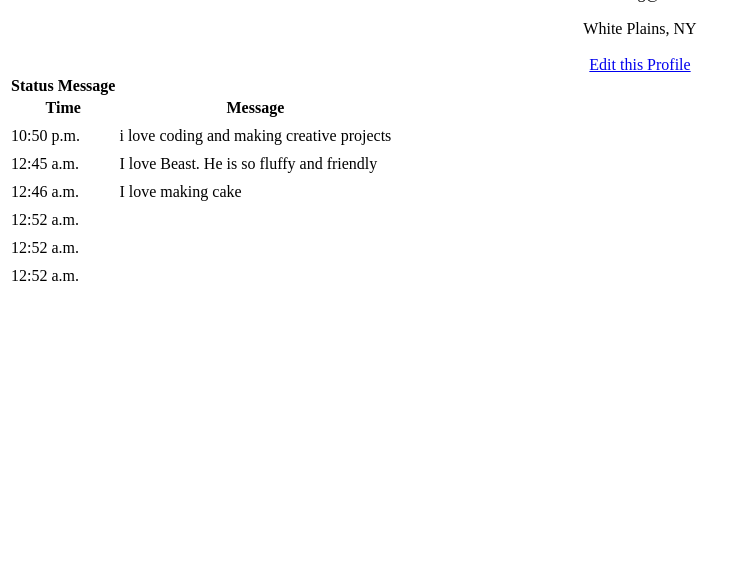
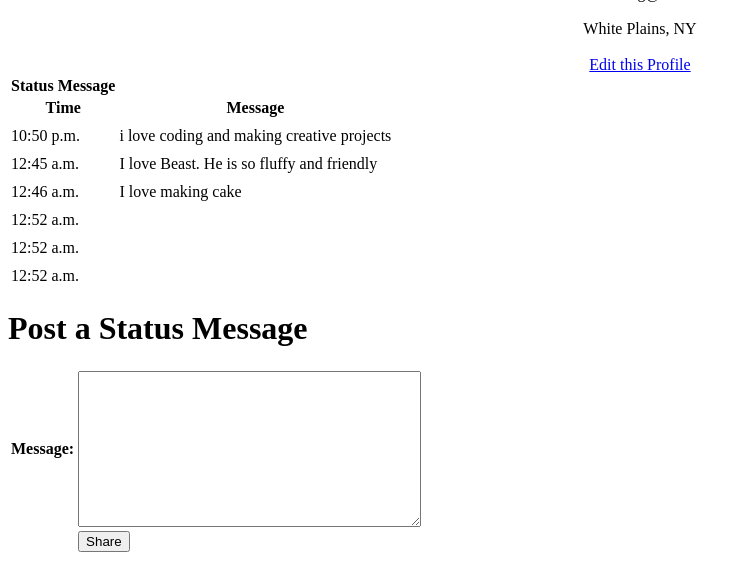
Before and after one commit to ssung01-pixel/cs108-examples, a Django app: page /mini_fb/profile/1 in a window 1280 px wide. Shown: the part 340-911 px from the top of the page, without its empty margins (0-750 px from the left). Before the commit the page ends 621 px from the top, so only its background shows below. Run offline with Django 3.2, Linux system fonts and the light colour scheme; data comes from the database, SQL or seed files in the repository; both versions use the stored data as it was after the commit.

Commit message:
added post status message feature

```diff
--- a/mini_fb/forms.py
+++ b/mini_fb/forms.py
@@ -1,17 +1,18 @@
 # File: forms.py
 # Author: Sarinna Sung, (ssung101@bu.edu), 03/25/2021
-# Description:
+# Description: Creating Forms to show on the
 
 from django import forms
 from .models import Profile, StatusMessage
 
 class CreateProfileForm(forms.ModelForm):
     ''' A form to create a new Profile object. '''
+    # attributes specifying the list of fields that this for should set
     first_name = forms.CharField(label="first name", required=True)
     last_name = forms.CharField(label="last name", required=True)
     birth_date = forms.DateField(widget=forms.SelectDateWidget(years=range(2012,1920,-1),),)
     city = forms.CharField(label="city", required=True)
-    email_address = forms.CharField(label="email address", required=True)
+    email_address = forms.EmailField(label="email address", required=True)
 
     class Meta:
         ''' additional data about this form '''
@@ -20,12 +21,20 @@ class CreateProfileForm(forms.ModelForm):
 
 class UpdateProfileForm(forms.ModelForm):
     ''' A form to be able to update a Profile'''
+    # attributes specifying the list of fields that this for should set
     first_name = forms.CharField(label="first name", required=True)
     last_name = forms.CharField(label="last name", required=True)
     birth_date = forms.DateField(widget=forms.SelectDateWidget(years=range(2012,1920,-1),),)
     city = forms.CharField(label="city", required=True)
-    email_address = forms.CharField(label="email address", required=True)
+    email_address = forms.EmailField(label="email address", required=True)
     class Meta:
         ''' additional data about this form '''
-        model = Profile # which to update
+        model = Profile # which model to create
         fields = ['first_name', 'last_name', 'birth_date','city', 'email_address', 'profile_img_url'] # which fields to update
+
+class CreateStatusMessageForm(forms.ModelForm):
+    ''' A form to be able to update a Profile'''
+    class Meta:
+        ''' additional data about this form '''
+        model = StatusMessage # which model to create
+        fields = ['message'] # which fields for the status message
--- a/mini_fb/models.py
+++ b/mini_fb/models.py
@@ -14,7 +14,6 @@ class Profile(models.Model):
     city = models.TextField(blank=True) # creating a city text feild
     email_address = models.TextField(blank=True) # creating a email address text field
     profile_img_url = models.URLField(blank=True) # creating a URL feild for the picture attribute
-
     def __str__(self):
         '''Return a string representation of this object. '''
 
@@ -26,7 +25,7 @@ class Profile(models.Model):
 
     def get_absolute_url(self):
         '''Provide a url to show this object '''
-        return reverse('show_profile_page', kwargs={'pk':self.pk})
+        return reverse('show_profile_page', kwargs={'pk':self.pk}) #return a URL to show this one profile
 
 class StatusMessage(models.Model):
     ''' models the data attributes of Facebook status message. '''
--- a/mini_fb/templates/mini_fb/base.html
+++ b/mini_fb/templates/mini_fb/base.html
@@ -14,8 +14,8 @@
         <header>
             <h1 style="color:rgb(66, 103,178);"> MiniFacebook </h1> <!--which has a link to the main URL you have (show_all_profiles); this will allow users to return to the main page.-->
             <br>
-            <a href = "{% url 'show_all_profiles' %}"> Home </a>  |<!-- the home page is all the profiles shown-->
-            <a href = "{% url 'create_profile' %}"> Create a New Profile </a>  |<!-- the create new profile page-->
+            <a href = "{% url 'show_all_profiles' %}"> MiniFacebook Home </a>  |<!-- the home page is all the profiles shown-->
+            <a href = "{% url 'create_profile' %}"> Create Profile </a>  |<!-- the create new profile page-->
         </header>
         <br>
         {% block content %} <!--Create a content block to be filled in by the pages that inherit from base.html.-->
--- a/mini_fb/templates/mini_fb/show_all_profiles.html
+++ b/mini_fb/templates/mini_fb/show_all_profiles.html
@@ -9,8 +9,7 @@
 {% extends 'mini_fb/base.html' %}
 {% block content %}
 
-<h1 style="color:rgb(66, 103,178);"> MiniFacebook </h1> <!-- Creating a heading and changing the color to blue-->
-
+<h1 style="color:rgb(66, 103,178);"> MiniFacebook </h1> <!--which has a link to the main URL you have (show_all_profiles); this will allow users to return to the main page.-->
 <!-- display the context data -->
 <h2 style="color:rgb(66,103,178); font-size: 40pt;"><center> Showing all Profiles</center></h2> <!-- Creating a new heading for showing all the profiles, adding a color, adding a font size, and centering-->
 
--- a/mini_fb/templates/mini_fb/show_profile_page.html
+++ b/mini_fb/templates/mini_fb/show_profile_page.html
@@ -38,5 +38,20 @@
     {% endfor %} <!-- ending the loop -->
     </table>
 
+    <h1>Post a Status Message</h1> <!-- headings for status message-->
+
+    <form method="POST" action="{% url 'post_status_message' profile.pk %}"> <!-- HTTP POST to send data to the server -->
+        {% csrf_token %}
+        <table>
+        {{create_status_form.as_table}} <!-- table-style formatting -->
+        <tr>
+            <td></td> <!-- empty! -->
+            <td><input type="submit" value="Share"></td>
+        </tr>
+        </table>
+
+    </form>
+
+
 {% endblock %} <!--inherit from base.html endblock-->
 </body>
--- a/mini_fb/templates/mini_fb/update_profile_form.html
+++ b/mini_fb/templates/mini_fb/update_profile_form.html
@@ -1,4 +1,7 @@
 <!-- mini_fb/update_profile_form.html -->
+<!-- Author: Sarinna Sung, (ssung101@bu.edu), 03/24/2021-->
+<!-- being able to update the profile form and given the option.
+-->
 {% extends 'mini_fb/base.html' %}
 
 {% block content %}
--- a/mini_fb/urls.py
+++ b/mini_fb/urls.py
@@ -7,9 +7,9 @@ from django.urls import path # import the path function from the django urls lib
 from .views import * # ShowAllProfilesView, ShowProfilePageView our view class definition
 
 urlpatterns = [
-    path('', ShowAllProfilesView.as_view(), name = "show_all_profiles"), #  creating a list of URL patterns
-    path('profile/<int:pk>', ShowProfilePageView.as_view(), name = "show_profile_page"), #  creating a list of URL pattern to show profile
-    path('profile/<int:pk>/update', UpdateProfileView.as_view(), name = "update_profile"), #  creating a list of URL pattern to show profile
-    path('create_profile', CreateProfileView.as_view(), name = "create_profile"), #  creating a list of URL pattern to show profile
-
+    path('', ShowAllProfilesView.as_view(), name = "show_all_profiles"),                    #  creating a list of URL patterns to show profile
+    path('profile/<int:pk>', ShowProfilePageView.as_view(), name = "show_profile_page"),    #  creating a list of URL pattern to show profile
+    path('profile/<int:pk>/update', UpdateProfileView.as_view(), name = "update_profile"),  #  creating a list of URL pattern to show profile
+    path('create_profile', CreateProfileView.as_view(), name = "create_profile"),           #  creating a list of URL pattern to show profile
+    path('profile/<int:pk>/post_status', post_status_message, name = "post_status_message"), #  creating a list of URL pattern to show profile
 ]
--- a/mini_fb/views.py
+++ b/mini_fb/views.py
@@ -6,7 +6,9 @@
 from django.shortcuts import render
 from django.views.generic import ListView, DetailView, CreateView, UpdateView
 from .models import Profile                          # import the model that we want to use.
-from .forms import CreateProfileForm, UpdateProfileForm
+from .forms import CreateProfileForm, UpdateProfileForm, CreateStatusMessageForm
+from django.shortcuts import redirect
+from django.urls import reverse
 
 class ShowAllProfilesView(ListView):
     ''' Show the listing on Profile '''
@@ -17,18 +19,59 @@ class ShowAllProfilesView(ListView):
 
 class ShowProfilePageView(DetailView):
     '''Display a single Profile object'''
-    model = Profile                                  # retrieve Profile objects from the data database
-    template_name = "mini_fb/show_profile_page.html" # create template that I am going to display this data.
-    context_object_name = "profile"                  # name of the variable to access from within the data.
+    model = Profile                                     # retrieve Profile objects from the data database
+    template_name = "mini_fb/show_profile_page.html"    # create template that I am going to display this data.
+    context_object_name = "profile"                     # name of the variable to access from within the data.
+    def get_context_data(self, **kwargs):
+        '''Return the context data (a dictionary) to be used in the template.'''
 
+        # obtain the default context data (a dictionary) from the superclass;
+        # this will include the Profile record to display for this page view
+        context = super(ShowProfilePageView, self).get_context_data(**kwargs)
+        # create a new CreateStatusMessageForm, and add it into the context dictionary
+        form = CreateStatusMessageForm()
+        context['create_status_form'] = form
+        # return this context dictionary
+        return context
 class CreateProfileView(CreateView):
     ''' Create a new Profile Object and store it into the database'''
-    model = Profile                                  # which model to create
-    form_class = CreateProfileForm
+    model = Profile                                     # retrieve Profile objects from the data database
+    form_class = CreateProfileForm                      # creating the profile form class
     template_name = "mini_fb/create_profile_form.html"
 
 class UpdateProfileView(UpdateView):
     ''' Update a Profile Object and store it into the database'''
-    model = Profile                                  # which model to create
-    form_class = UpdateProfileForm
-    template_name = "mini_fb/update_profile_form.html"
+    model = Profile                                     # retrieve Profile objects from the data database
+    form_class = UpdateProfileForm                      # creating the profile form class
+    template_name = "mini_fb/update_profile_form.html"  # create template that I am going to display this data.
+
+def post_status_message(request, pk):
+    '''
+    Process a form submission to post a new status message.
+    '''
+
+    # if and only if we are processing a POST request, try to read the data
+    if request.method == 'POST':
+
+        # print(request.POST) # for debugging at the console
+
+        # create the form object from the request's POST data
+        form = CreateStatusMessageForm(request.POST or None)
+
+        if form.is_valid():
+
+            # create the StatusMessage object with the data in the CreateStatusMessageForm
+            status_message = form.save(commit=False) # don't commit to database yet
+
+            # find the profile that matches the `pk` in the URL
+            profile = Profile.objects.get(pk=pk)
+
+            # attach FK profile to this status message
+            status_message.profile = profile
+
+            # now commit to database
+            status_message.save()
+
+    # redirect the user to the show_profile_page view
+    url = reverse('show_profile_page', kwargs={'pk': pk})
+    return redirect(url)
```
Also changed, not shown: mini_fb/templates/mini_fb/create_profile_form.html (+6 -1 lines), db.sqlite3.
